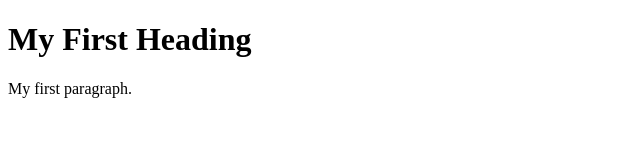
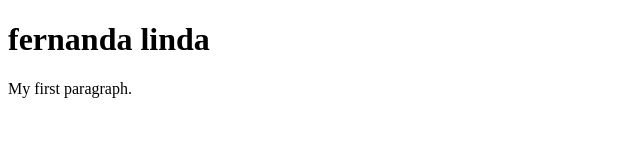
Before and after one commit to fernandacarolster/apagarfer, a plain HTML site: page index.html in a window 1280 px wide. Shown: the whole page, without its empty margins (0-640 px from the left). Drawn offline with Linux system fonts and the light colour scheme.

Commit message:
Update heading text in index.html

```diff
--- a/index.html
+++ b/index.html
@@ -5,7 +5,7 @@
 </head>
 <body>
 
-<h1>My First Heading</h1>
+<h1>fernanda linda</h1>
 <p>My first paragraph.</p>
 
 </body>
```
